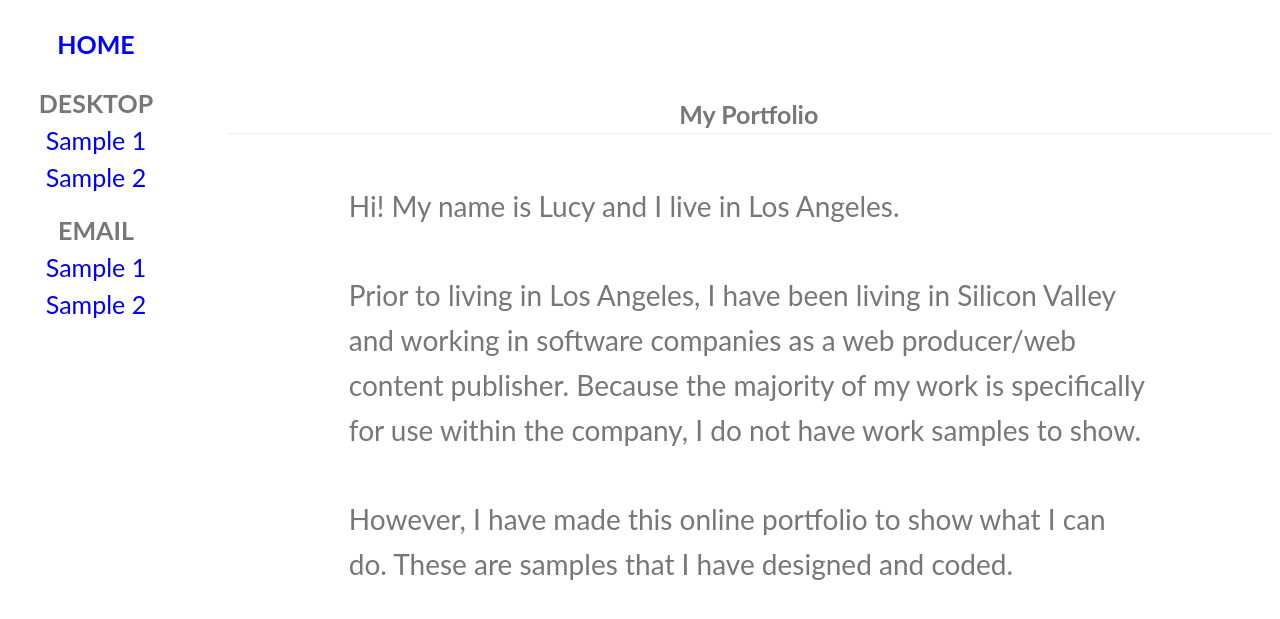
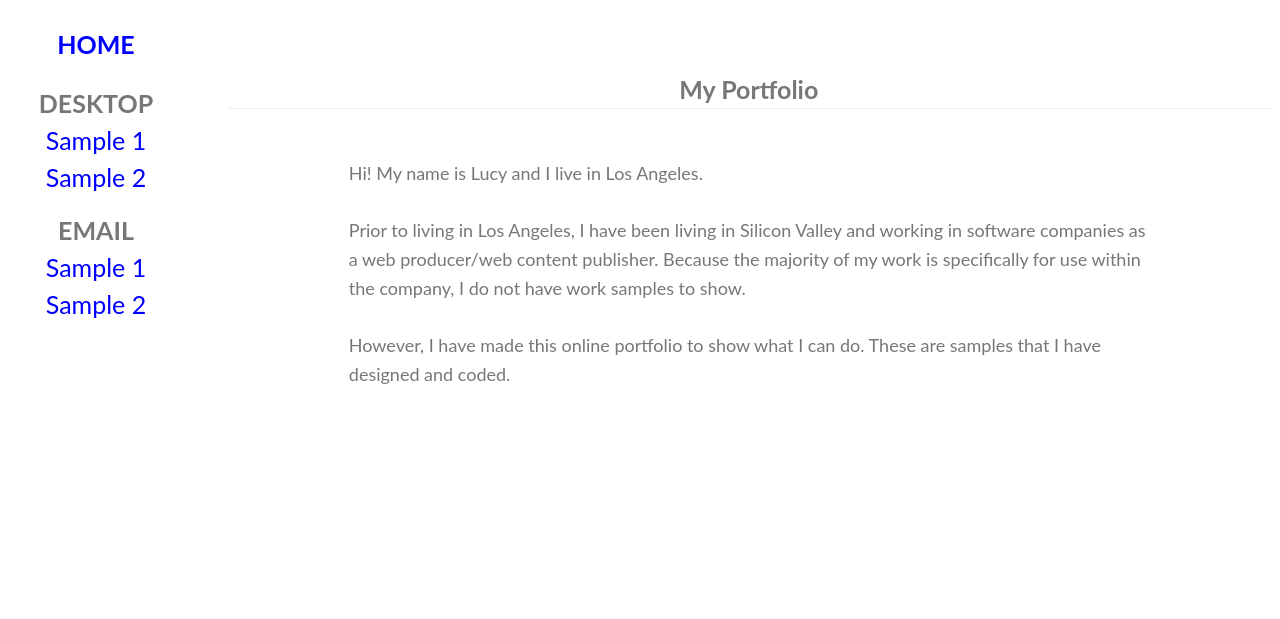
Before and after one commit to nuumu/nuumu.github.io, a Jekyll site: the page built from index.html, in a window 1280 px wide. Shown: the top 619 px of the page. Built offline with Jekyll 4.4.1, drawn with Linux system fonts in a browser that asks for light colours.

Commit message:
Update main.css

```diff
--- a/css/main.css
+++ b/css/main.css
@@ -5,6 +5,8 @@
 }
 
 .contentbox {
+	font-family: Georgia, Cambria, serif;
+	font-size: 18px;
     margin: 0 auto;
     padding: 0 2em;
     max-width: 800px;
@@ -12,13 +14,9 @@
     line-height: 1.6em;
 }
 
-.content-subhead {
-    margin: 50px 0 20px 0;
-    font-weight: 300;
-    color: #888;
-}
-
 .header {
+	font-family: Georgia, Cambria, serif;
+	font-size: 18px;
      margin: 0;
      color: #333;
      text-align: center;
@@ -72,10 +70,7 @@
 	font-size: 18px;
 	padding-top: 10px;
 }
-.serif {
- 	font-family: Georgia, Cambria, serif;
- 	font-size: 18px;
- }
+
 @media screen and (max-height: 450px) {
 	.sidenav {
 		padding-top: 15px;
```
